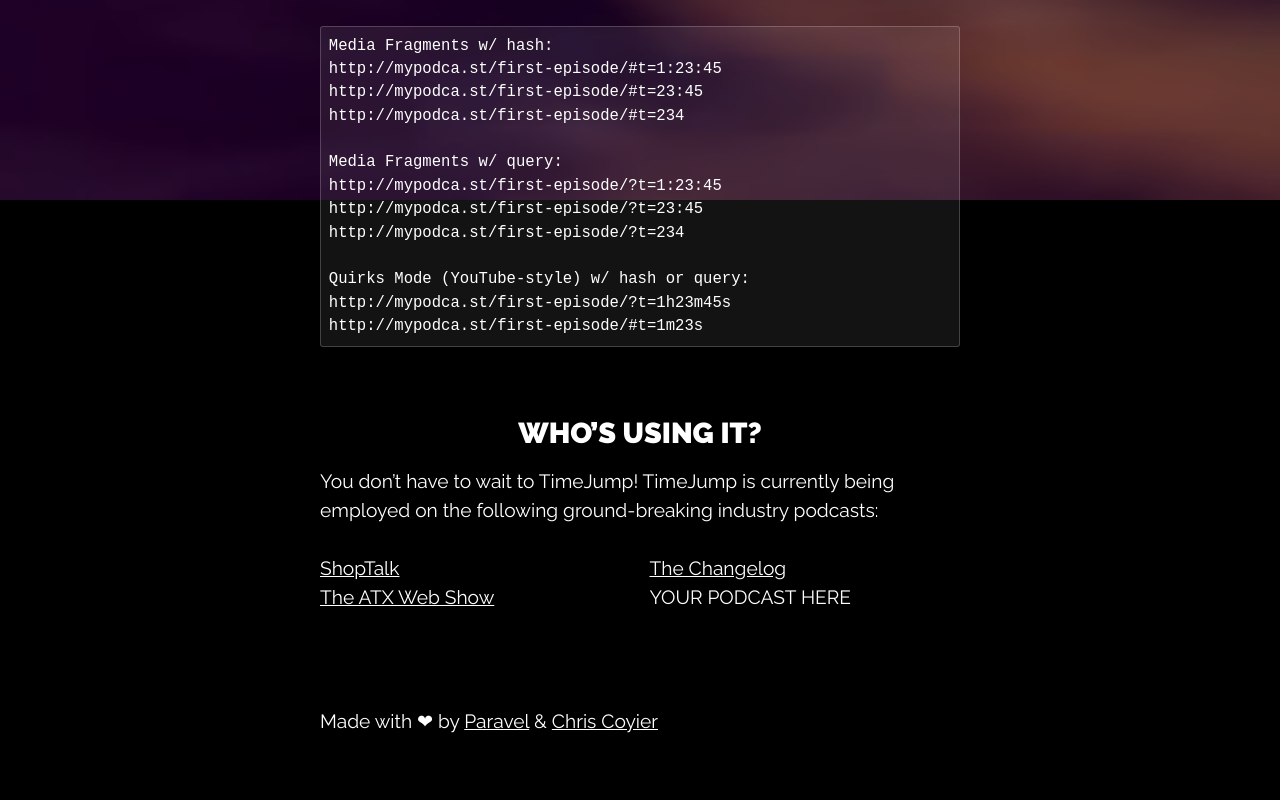
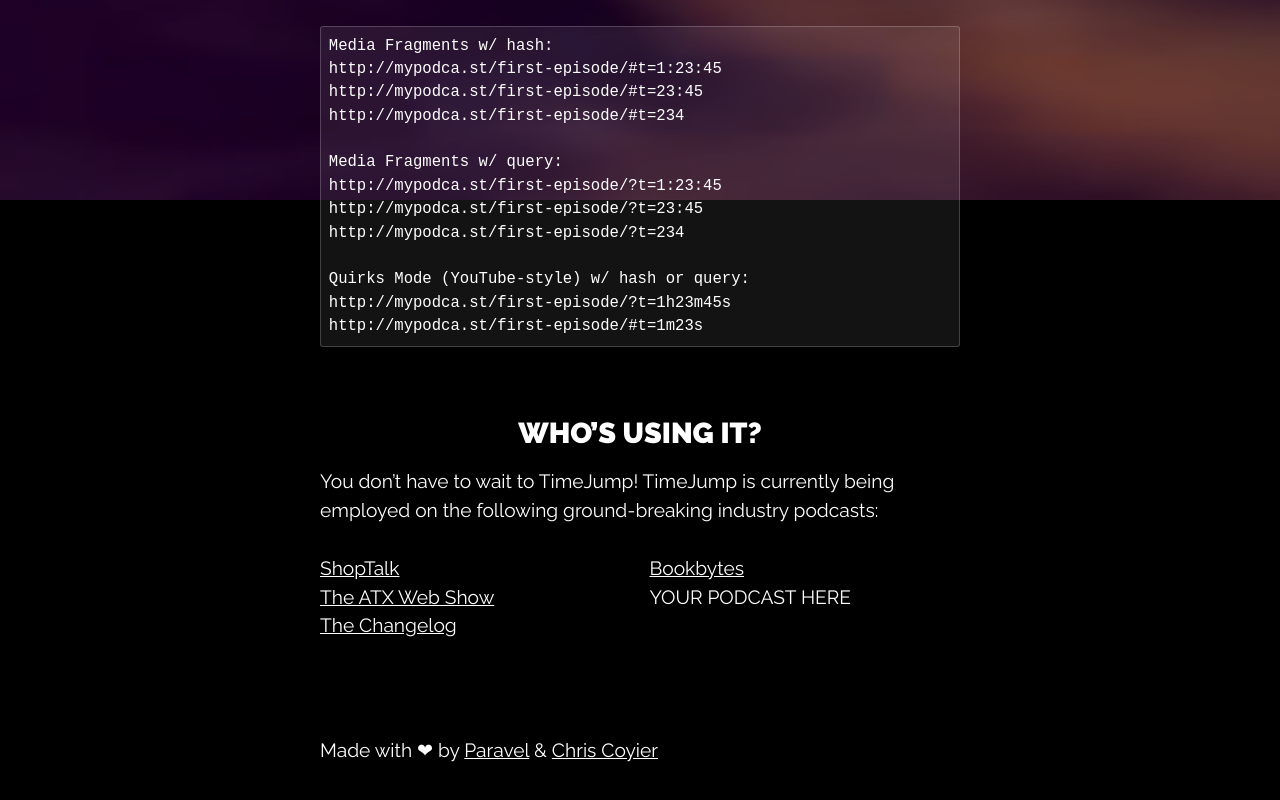
Before and after one commit to davatron5000/TimeJump, a plain HTML site: page index.html in a window 1280 px wide. Shown: the part 600-1400 px from the top of the page. Drawn offline with nearby package versions, Linux system fonts and the light colour scheme; animation ran at ten frames a second.

Commit message:
Adding bookbytes to blogroll

```diff
--- a/index.html
+++ b/index.html
@@ -177,6 +177,7 @@ http://mypodca.st/first-episode/#t=1m23s</code></pre>
                 <li><a href="http://shoptalkshow.com">ShopTalk</a></li>
                 <li><a href="http://atxwebshow.com">The ATX Web Show</a></li>
                 <li><a href="http://thechangelog.com/">The Changelog</a></li>
+                <li><a href="http://bookbytes.tv/">Bookbytes</a></li>
                 <li>YOUR PODCAST HERE</li>
             </ul>
         </section>
```
